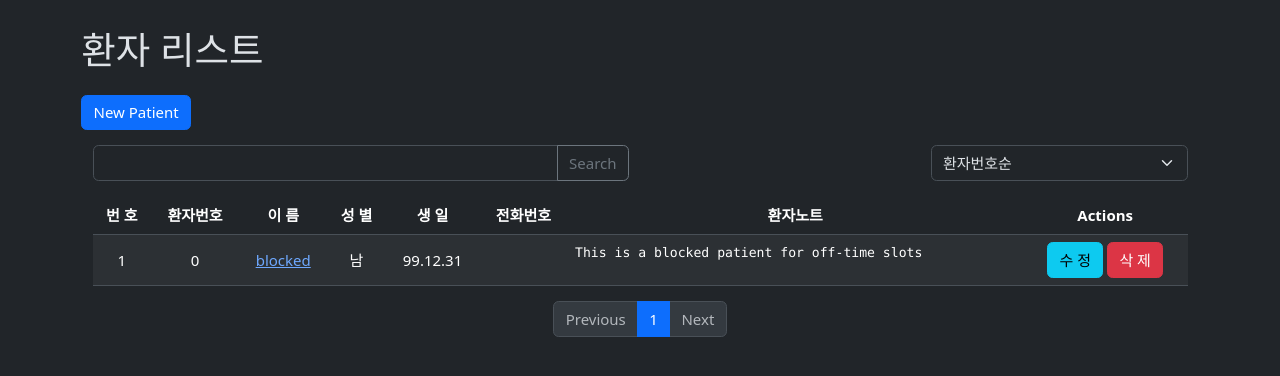
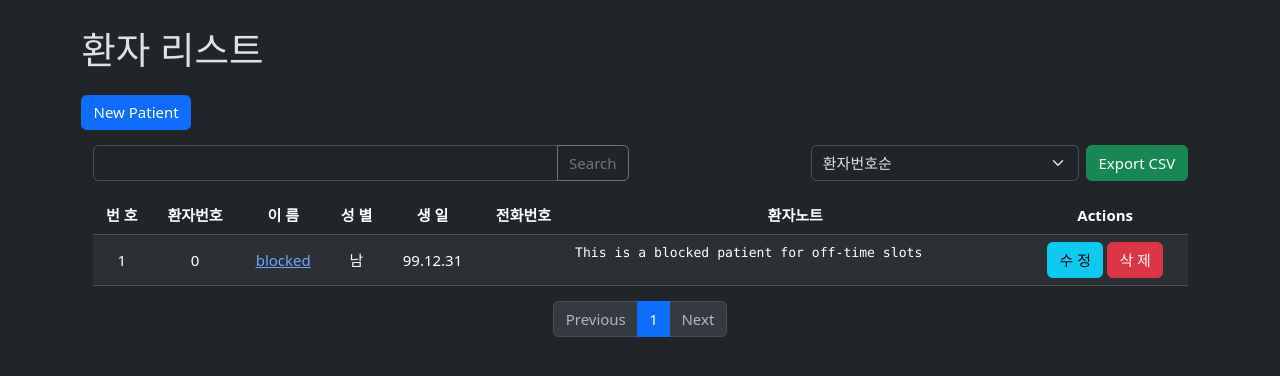
Before and after one commit to 250mon/dosuscheduler, a Flask app: page /patient/list in a window 1280 px wide. Shown: the part 53-429 px from the top of the page. Run offline with Flask 3, Linux system fonts and the light colour scheme; parts of the project's set-up code (start-up, migrations or seed data) failed here and were passed over.

Commit message:
Patient list -Export to CSV functionality added

```diff
--- a/scheduler/templates/patient/list.html
+++ b/scheduler/templates/patient/list.html
@@ -15,13 +15,17 @@
                     <button type="button" class="btn btn-outline-secondary" id="searchBtn">Search</button>
                 </div>
             </div>
-            <!-- Sort order -->
-            <div class="col-3">
-                <select class="form-select" id="so">
+            <!-- Sort order and Export -->
+            <div class="col-6 d-flex justify-content-end gap-2">
+                <select class="form-select w-50" id="so">
                     <option value="id" {% if so == "id" %}selected{% endif %}>최신순</option>
                     <option value="mrn" {% if so == "mrn" %}selected{% endif %}>환자번호순</option>
                     <option value="name" {% if so == "name" %}selected{% endif %}>이름순</option>
                 </select>
+                <a href="{{ url_for('patient.patient_export', kw=kw, so=so) }}"
+                   class="btn btn-success">
+                    Export CSV
+                </a>
             </div>
         </div>
         <table class="table table-striped text-center">
--- a/scheduler/views/patient_views.py
+++ b/scheduler/views/patient_views.py
@@ -11,6 +11,10 @@ from flask import (
     url_for,
 )
 from sqlalchemy.exc import IntegrityError
+from flask import Blueprint, flash, g, redirect, render_template, request, url_for, send_file
+from datetime import date, datetime
+import csv
+from io import StringIO, BytesIO
 
 from scheduler import db
 from scheduler.forms import PatientForm
@@ -195,3 +199,70 @@ def patient_delete(id):
         entity_list_url="patient.patient_list",
         need_confirm=need_confirm,
     )
+
+
+@bp.route("/export")
+def patient_export():
+    # Get query parameters to match the current list view
+    kw = request.args.get("kw", type=str, default="")
+    so = request.args.get("so", type=str, default="mrn")
+
+    # Create the base query
+    if so == "mrn":
+        patient_list = db.select(Patient).order_by(Patient.mrn.desc())
+    elif so == "name":
+        patient_list = db.select(Patient).order_by(Patient.name.desc())
+    else:
+        patient_list = db.select(Patient).order_by(Patient.id.desc())
+
+    # Apply search filter if exists
+    if kw:
+        search = f"%{kw}%"
+        patient_list = patient_list.filter(
+            Patient.mrn.ilike(search)
+            | Patient.name.ilike(search)
+            | Patient.birthday.ilike(search)
+            | Patient.tel.ilike(search)
+            | Patient.note.ilike(search)
+        ).distinct()
+
+    # Execute query
+    patients = db.session.execute(patient_list).scalars()
+
+    # Create a string buffer and write to it
+    si = StringIO()
+    cw = csv.writer(si)
+
+    # Write headers with BOM for Excel
+    cw.writerow(['환자번호', '이름', '성별', '생일', '전화번호', '메모'])
+
+    # Write data
+    for patient in patients:
+        cw.writerow([
+            patient.mrn,
+            patient.name,
+            '남' if patient.sex == 'male' else '여',
+            patient.birthday.strftime('%Y-%m-%d') if patient.birthday else '',
+            patient.tel,
+            patient.note
+        ])
+
+    # Get the string value and encode it
+    output = si.getvalue().encode('utf-8-sig')  # Use UTF-8 with BOM for Excel
+    si.close()
+
+    # Create a BytesIO object
+    bio = BytesIO()
+    bio.write(output)
+    bio.seek(0)  # Move to the beginning of the buffer
+
+    # Generate filename with current timestamp
+    timestamp = datetime.now().strftime('%Y%m%d_%H%M%S')
+    filename = f'patients_{timestamp}.csv'
+
+    return send_file(
+        bio,
+        mimetype='text/csv',
+        as_attachment=True,
+        download_name=filename
+    )
```
